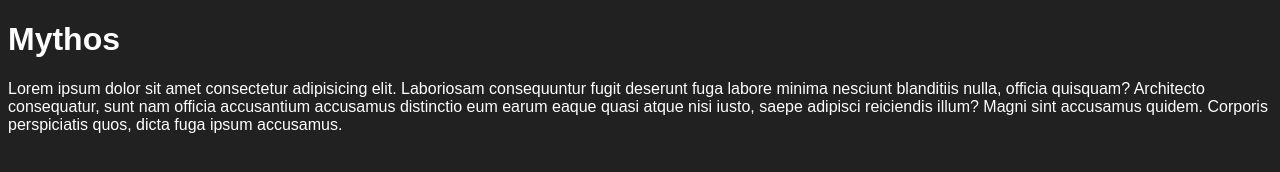
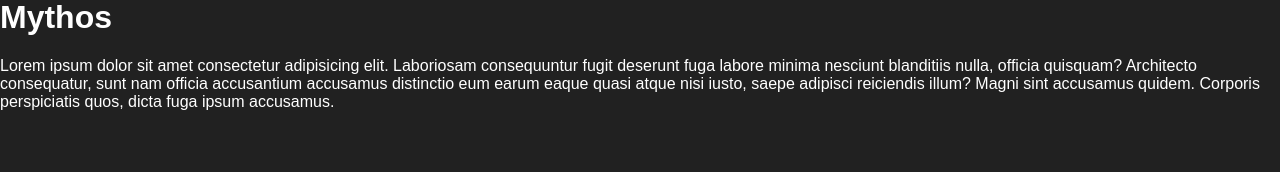
Before and after one commit to tybaglue/Coder-Responsive-beginner, a plain HTML site: page index.html in a window 1280 px wide. Drawn offline with nearby package versions, Linux system fonts and the light colour scheme; files that its build step writes are made by us from their sources; files whose address does not match are found by name.

Commit message:
Sass partials setup

```diff
--- /dev/null
+++ b/app/scss/globals/_boilerplate.scss
@@ -0,0 +1,18 @@
+html {
+  box-sizing: border-box;
+  font-size: 100%;
+}
+
+*,
+*::before,
+*::after {
+  box-sizing: inherit;
+}
+
+body {
+  margin: 0;
+  padding: 0;
+  font-family: Arial, Helvetica, sans-serif;
+  background-color: hsl(0, 0%, 13%);
+  color: hsl(0, 0%, 100%);
+}
--- /dev/null
+++ b/app/scss/globals/_index.scss
@@ -0,0 +1,2 @@
+@forward 'boilerplate';
+@forward 'typography';
--- /dev/null
+++ b/app/scss/globals/_typography.scss
@@ -0,0 +1,17 @@
+h1,
+h2,
+h3 {
+  font-weight: 700;
+  line-height: 1.1;
+  margin-top: 0;
+}
+
+p {
+  margin-top: 0;
+}
+
+a,
+a:visited,
+a:active {
+  text-decoration: none;
+}
--- a/app/scss/style.scss
+++ b/app/scss/style.scss
@@ -1,5 +1 @@
-body{
-    font-family: Arial, Helvetica, sans-serif;
-    background-color: hsl(0, 0%, 13%);
-    color: hsl(0, 0%, 100%);
-}
+@forward 'globals';
```
Also changed, not shown: index.html (+1 -0 lines).
